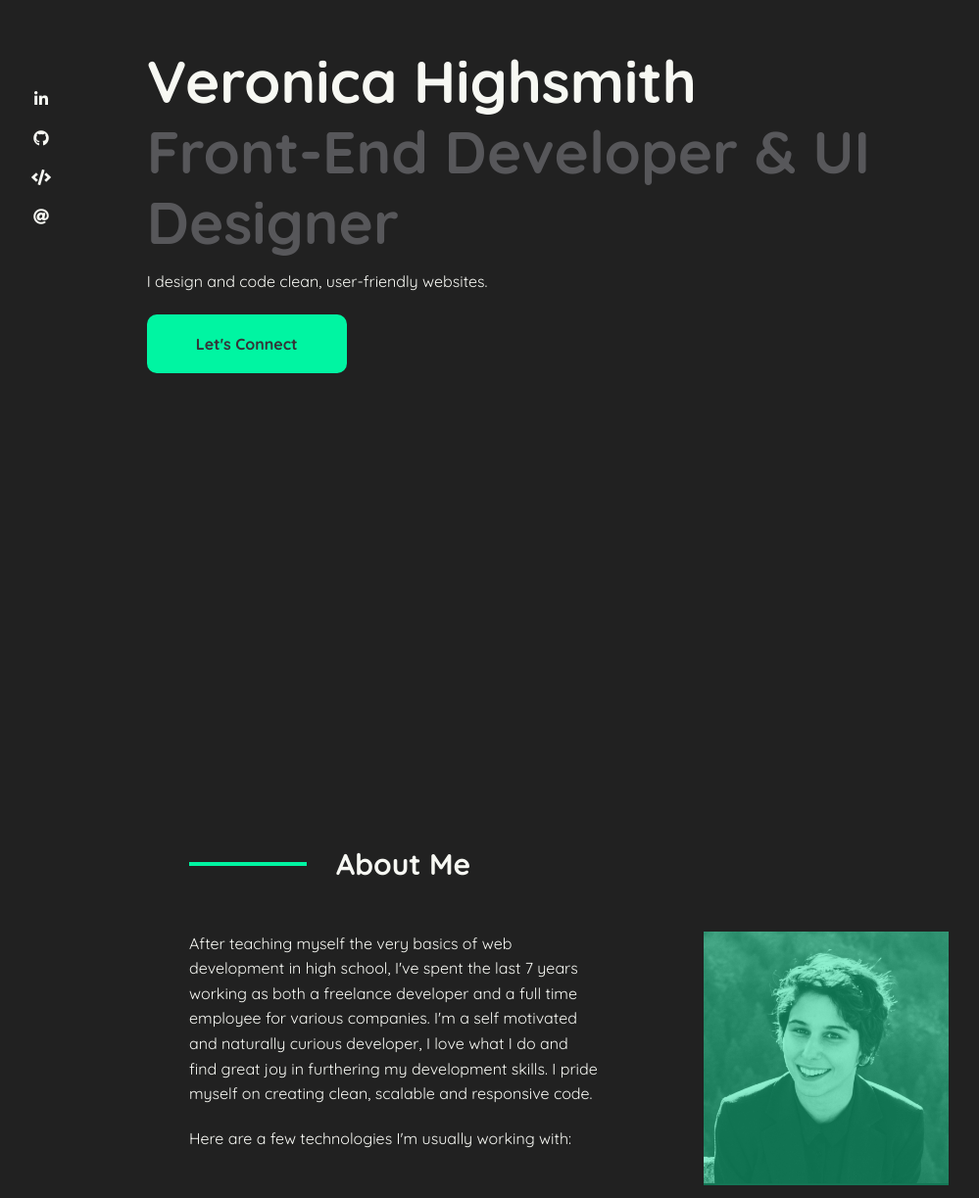
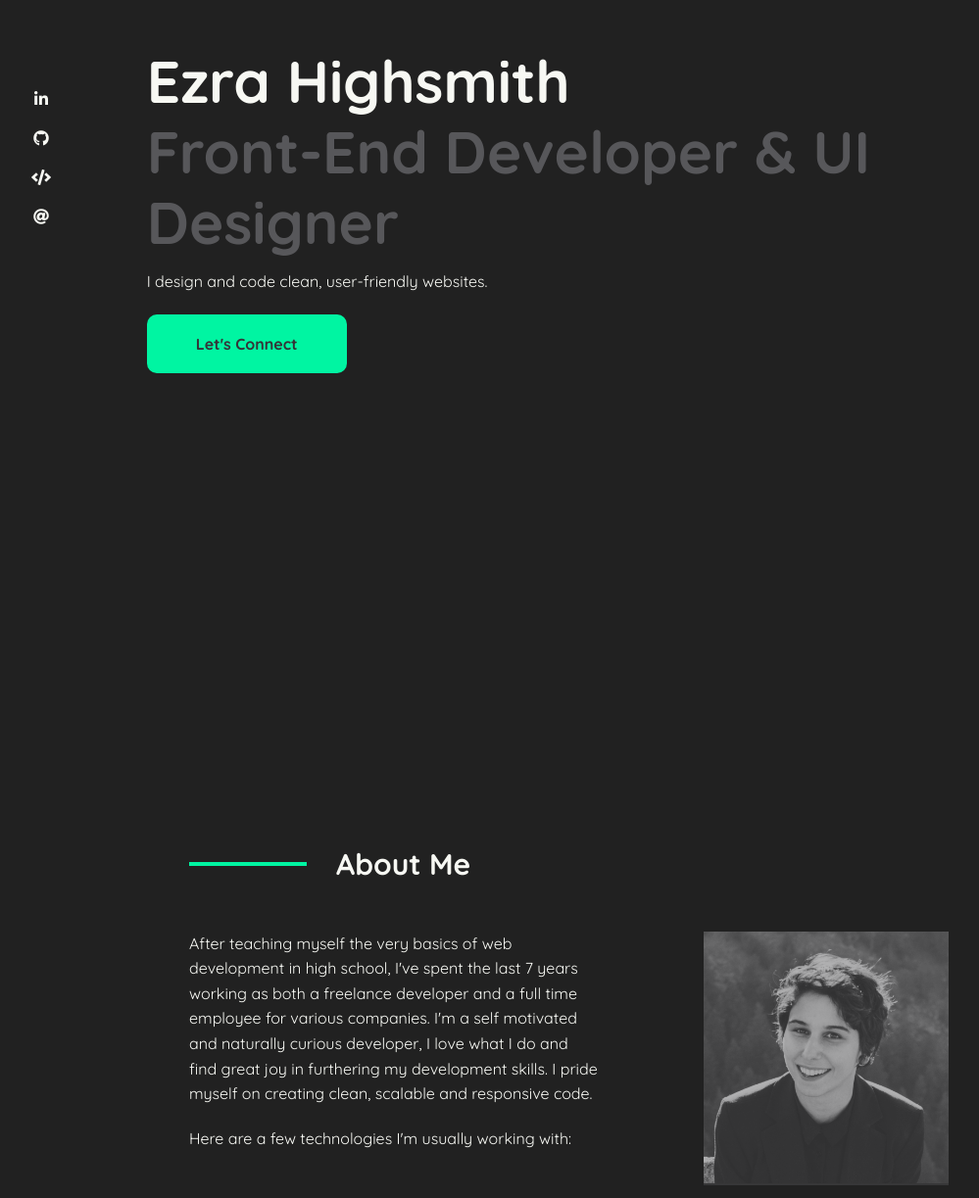
Before and after one commit to highsmithcodes/portfolio, a React (Create React App) app: page / in a window 1280 px wide. Shown: the part 234-1457 px from the top of the page at 98% size, without its empty margins (18-1017 px from the left). Built offline with nearby package versions, Linux system fonts and the light colour scheme.

Commit message:
change contact settings

```diff
--- a/src/components/Pages/Contact.tsx
+++ b/src/components/Pages/Contact.tsx
@@ -8,11 +8,11 @@ const Contact: React.FC = () => {
                 <div className="columns is-mobile">
                     <div className="column is-full">
                         <h2>Got a project in mind? I'd love to hear about it!</h2>
-                        <a className="button pink" href="mailto:veehighsmith@gmail.com">Let's Connect!</a>
+                        <a className="button pink" href="mailto:ezrahighsmith@gmail.com">Let's Connect!</a>
                     </div>
                 </div>
             </div>
-            <div className="copyright">Designed & Built by Veronica Highsmith</div>
+            <div className="copyright">Designed & Built by Ezra Highsmith</div>
             <div className="made-by-bulma"><a href="https://bulma.io"><img src="https://bulma.io/images/made-with-bulma.png" alt="Made with Bulma" width="163" height="31"/></a></div>
         </div>
     );
--- a/src/components/Pages/Header.tsx
+++ b/src/components/Pages/Header.tsx
@@ -11,11 +11,11 @@ const Header: React.FC = () => {
             <div className="container">
                 <div className="columns is-mobile">
                     <div className="column is-four-fifths landing">
-                        <h1>Veronica Highsmith <br />
+                        <h1>Ezra Highsmith <br />
                             <span>Front-End Developer & UI Designer</span>
                         </h1>
                         <p>I design and code clean, user-friendly websites.</p>
-                        <a className="button pink" href="mailto:veehighsmith@gmail.com">Let's Connect</a>
+                        <a className="button pink" href="mailto:ezrahighsmith@gmail.com">Let's Connect</a>
                     </div>
                 </div>
             </div>
--- a/src/sass/main.scss
+++ b/src/sass/main.scss
@@ -304,7 +304,7 @@ body {
                         display: block;
                         height: 99%;
                         width:250px;
-                        background:$green;
+                        background:$light_black;
                         position:absolute;
                         top:0;
                         left: 0;
@@ -539,6 +539,7 @@ body {
         a{
             font-size: 18px;
             color: $dark_grey;
+            font-weight: 600;
         }
     }
 
@@ -568,7 +569,7 @@ body {
         height: 100vh;
         outline: 0px;
         background-color: $green;
-        box-shadow: -10px 0px 30px -15px $white;
+        box-shadow: -10px 0px 30px -15px #000;
         z-index: 9;
         transform: translateX(0vw);
         visibility: visible;
@@ -663,6 +664,9 @@ footer {
             }
             .card-image{
                 order: 2;
+                a{
+                    filter: grayscale(100%) contrast(1);
+                }
             }
         }
     }
```
Also changed, not shown: src/css/main.css.
